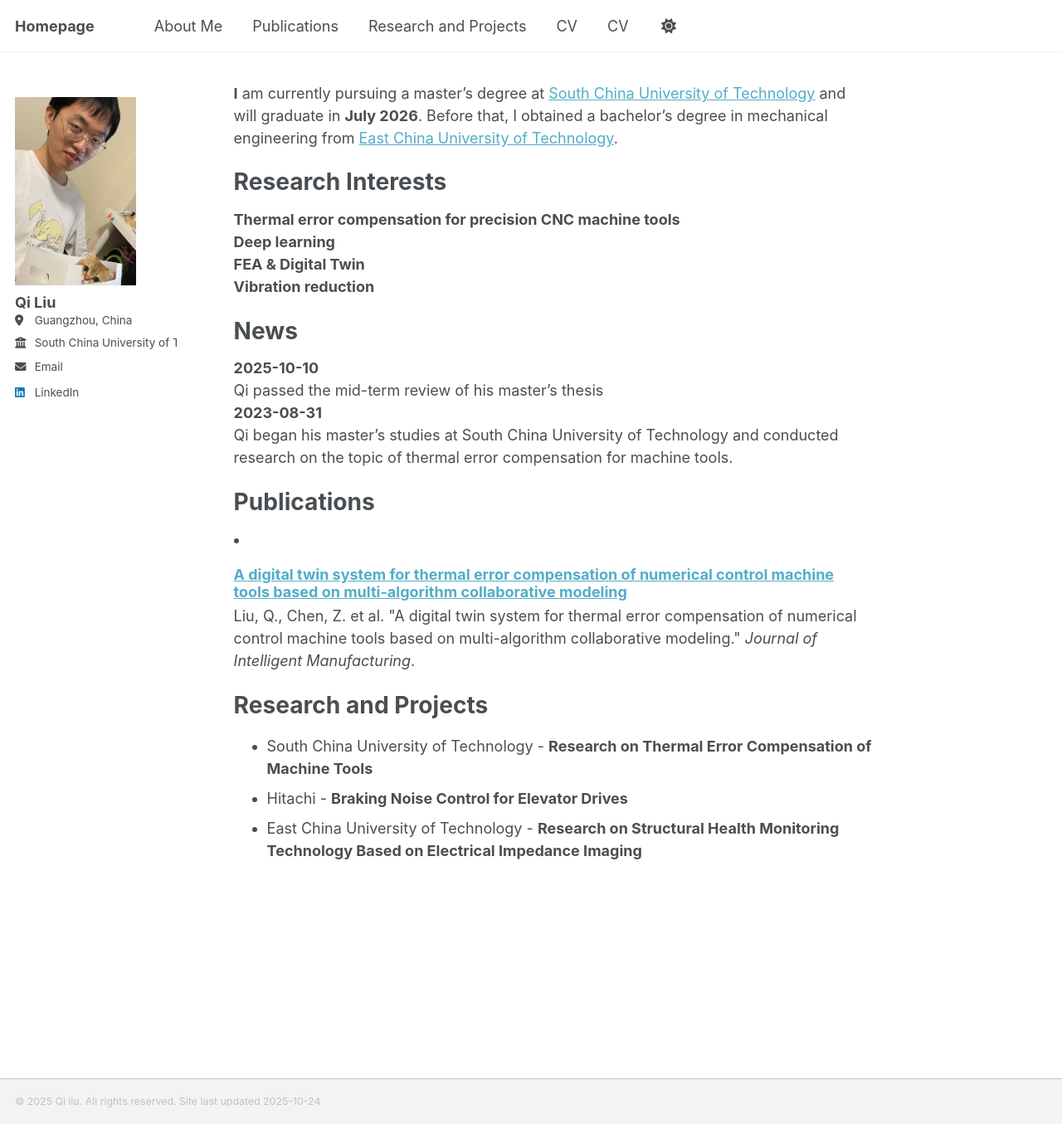
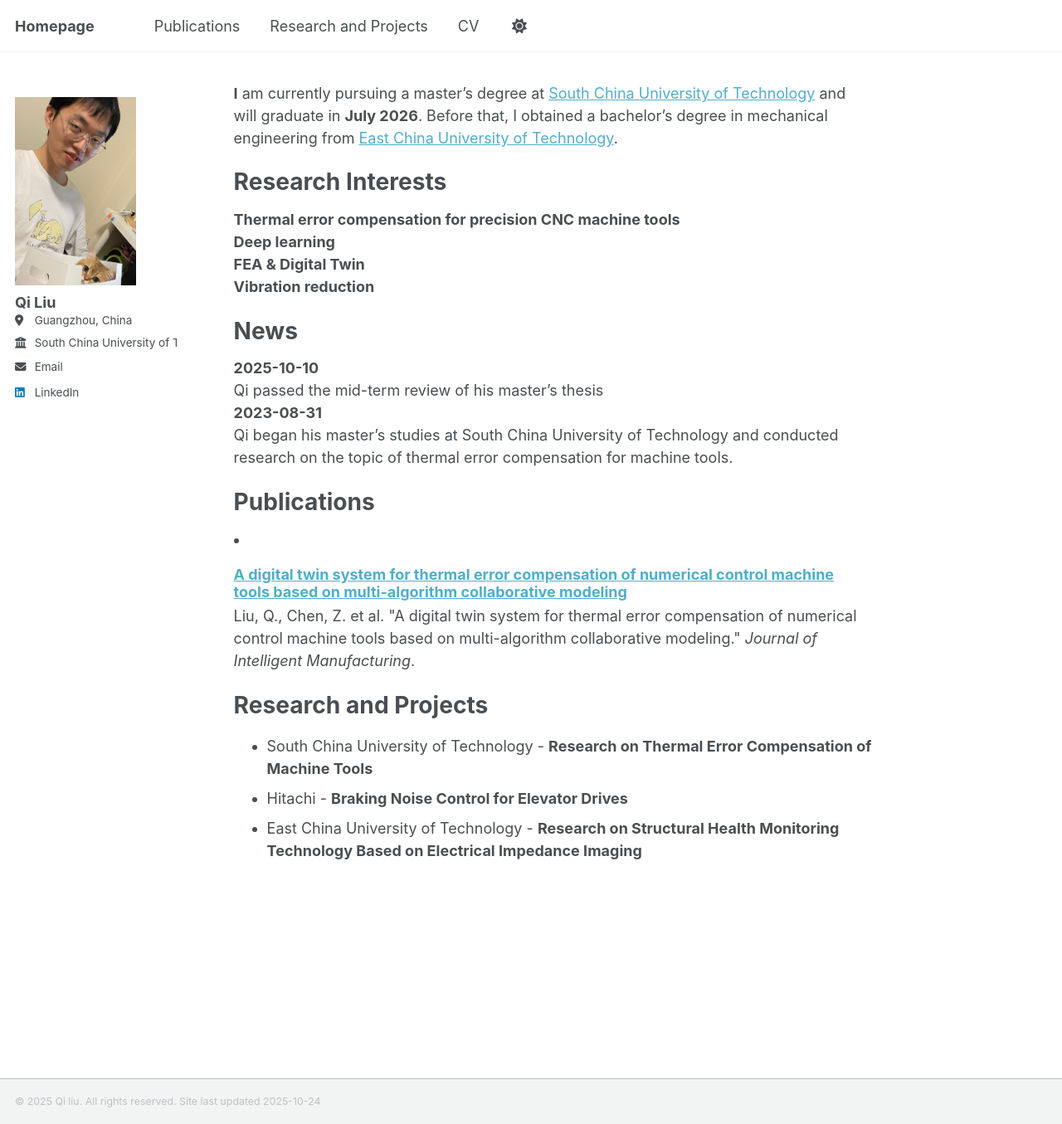
Before and after one commit to qiliu0701/qiliu0701.github.io, a Jekyll site: the page built from _pages/about.md, in a window 1280 px wide and 1355 px high. Shown: the whole window at 83% size. Built offline with Jekyll 4.4.1, drawn with Linux system fonts in a browser that asks for light colours; a script that is not in the unit is left out.

Commit message:
Update navigation.yml

```diff
--- a/_data/navigation.yml
+++ b/_data/navigation.yml
@@ -8,9 +8,6 @@
 #      Markdown formatted page while the second is generated using JSON.
 
 main:
-
-  - title: "About Me"
-    url: /About Me/
 
   - title: "Publications"
     url: /publications/
@@ -30,9 +27,6 @@ main:
   - title: "CV"
     url: /cv/
 
-  - title: "CV"
-    url: /cv/
-
   # - title: "CV"
   #   url: /cv-json/
 
```
